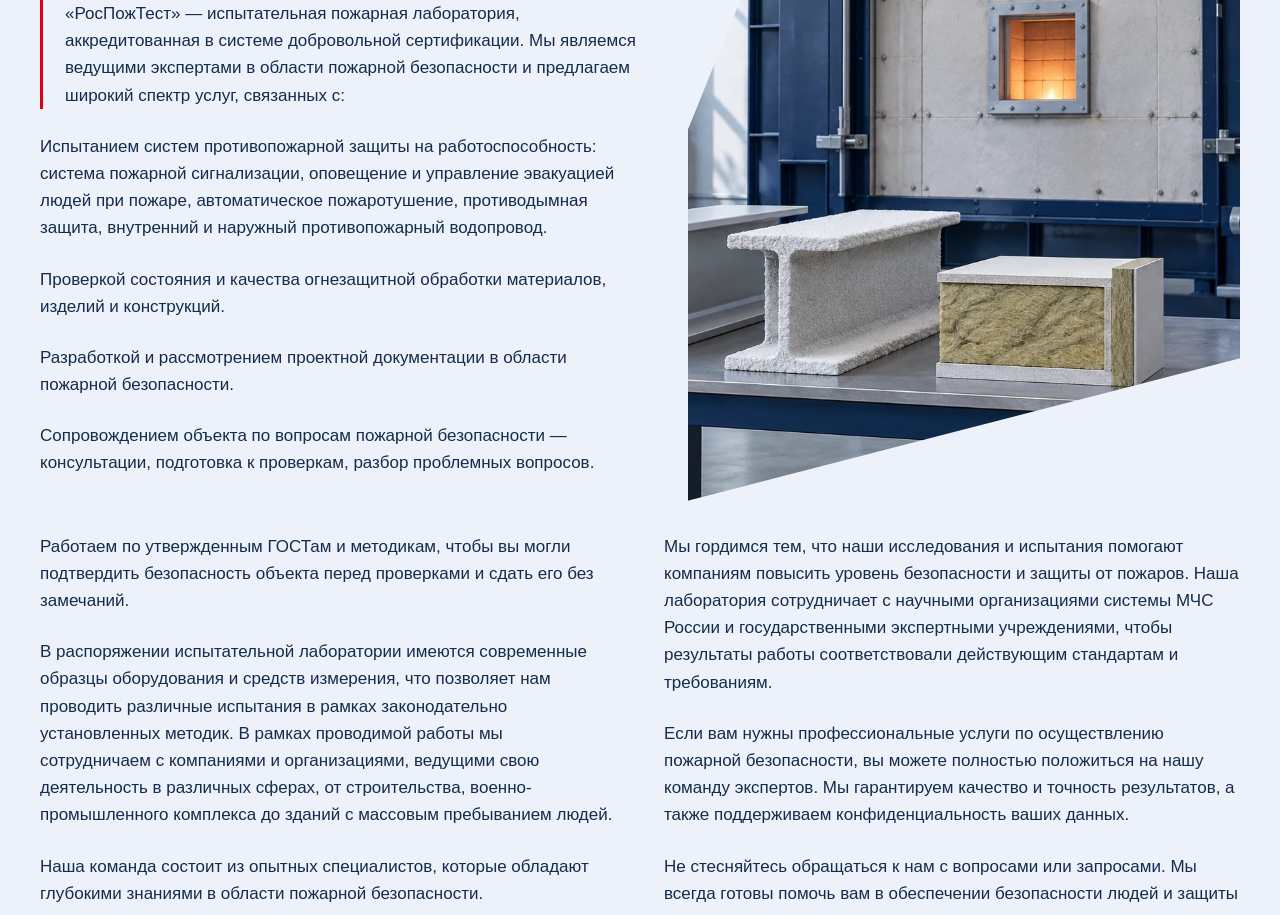
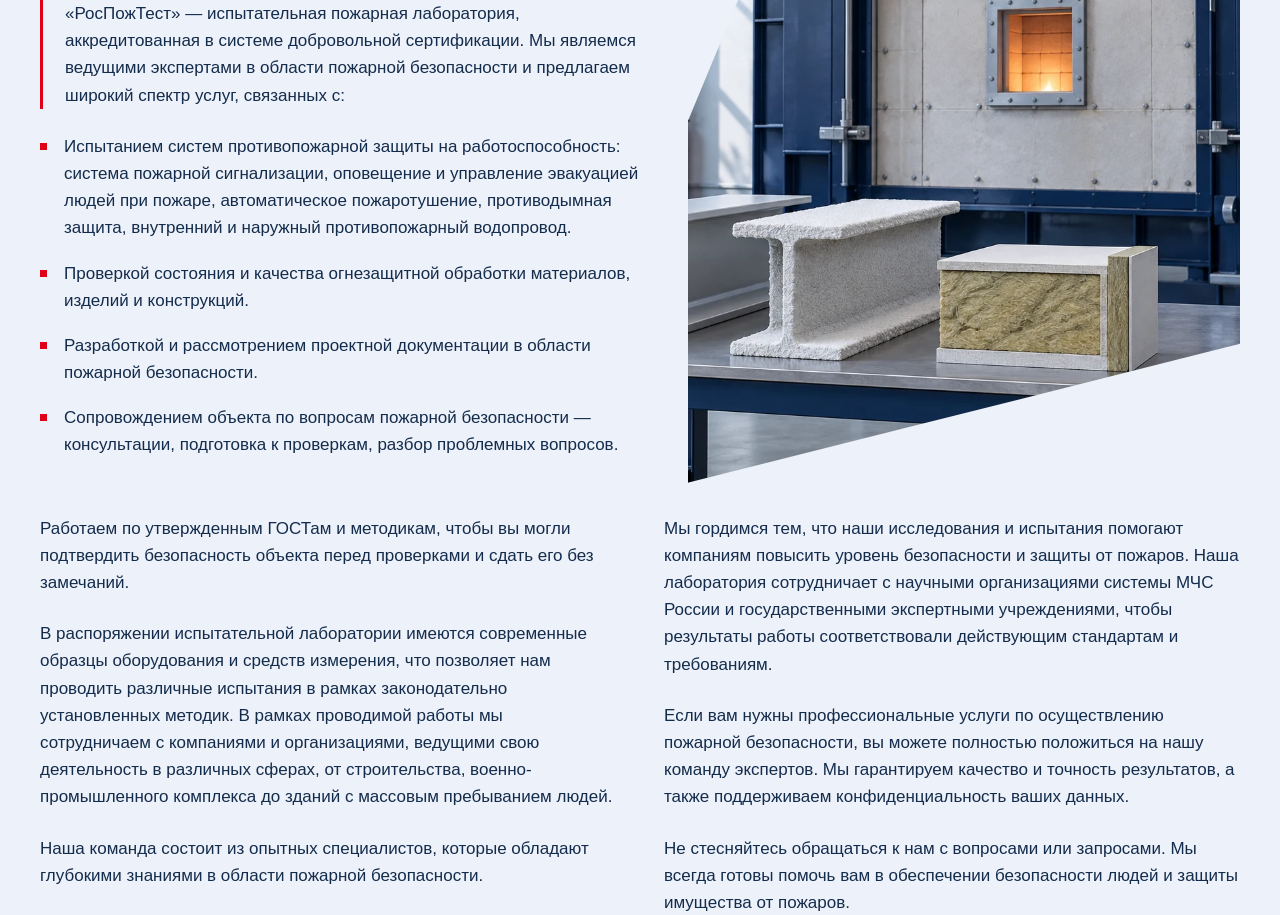
Before and after one commit to ne0chem/RosPojTest, a React (Vite) app: page / in a window 1280 px wide. Shown: the part 2620-3535 px from the top of the page. Built offline with nearby package versions, Linux system fonts and the light colour scheme.

Commit message:
upd services

```diff
--- a/src/components/AboutCompany/AboutCompany.css
+++ b/src/components/AboutCompany/AboutCompany.css
@@ -51,6 +51,29 @@
 .about-company-lead {
   padding-left: 22px;
   border-left: 3px solid var(--color-accent);
+}
+
+.about-company-scope {
+  display: grid;
+  gap: 18px;
+  margin: 0 0 24px;
+  padding: 0;
+  list-style: none;
+}
+
+.about-company-scope li {
+  position: relative;
+  padding-left: 24px;
+}
+
+.about-company-scope li::before {
+  content: '';
+  position: absolute;
+  left: 0;
+  top: .6em;
+  width: 7px;
+  height: 7px;
+  background: var(--color-accent);
 }
 
 .about-company-visual {
--- a/src/components/AboutCompany/AboutCompany.jsx
+++ b/src/components/AboutCompany/AboutCompany.jsx
@@ -19,10 +19,12 @@ export default function AboutCompany({ imageSrc }) {
           <h2 id="about-company-title">РОСПОЖТЕСТ</h2>
           <p className="about-company-subtitle">Испытательная пожарная лаборатория</p>
           <p className="about-company-lead">«РосПожТест» — испытательная пожарная лаборатория, аккредитованная в системе добровольной сертификации. Мы являемся ведущими экспертами в области пожарной безопасности и предлагаем широкий спектр услуг, связанных с:</p>
-          <p>Испытанием систем противопожарной защиты на работоспособность: система пожарной сигнализации, оповещение и управление эвакуацией людей при пожаре, автоматическое пожаротушение, противодымная защита, внутренний и наружный противопожарный водопровод.</p>
-          <p>Проверкой состояния и качества огнезащитной обработки материалов, изделий и конструкций.</p>
-          <p>Разработкой и рассмотрением проектной документации в области пожарной безопасности.</p>
-          <p>Сопровождением объекта по вопросам пожарной безопасности — консультации, подготовка к проверкам, разбор проблемных вопросов.</p>
+          <ul className="about-company-scope">
+            <li>Испытанием систем противопожарной защиты на работоспособность: система пожарной сигнализации, оповещение и управление эвакуацией людей при пожаре, автоматическое пожаротушение, противодымная защита, внутренний и наружный противопожарный водопровод.</li>
+            <li>Проверкой состояния и качества огнезащитной обработки материалов, изделий и конструкций.</li>
+            <li>Разработкой и рассмотрением проектной документации в области пожарной безопасности.</li>
+            <li>Сопровождением объекта по вопросам пожарной безопасности — консультации, подготовка к проверкам, разбор проблемных вопросов.</li>
+          </ul>
         </div>
         <div className="about-company-visual">
           {imageSrc && <img src={imageSrc} alt="Оборудование для огневых испытаний и образцы огнезащитных материалов" loading="lazy" />}
```
